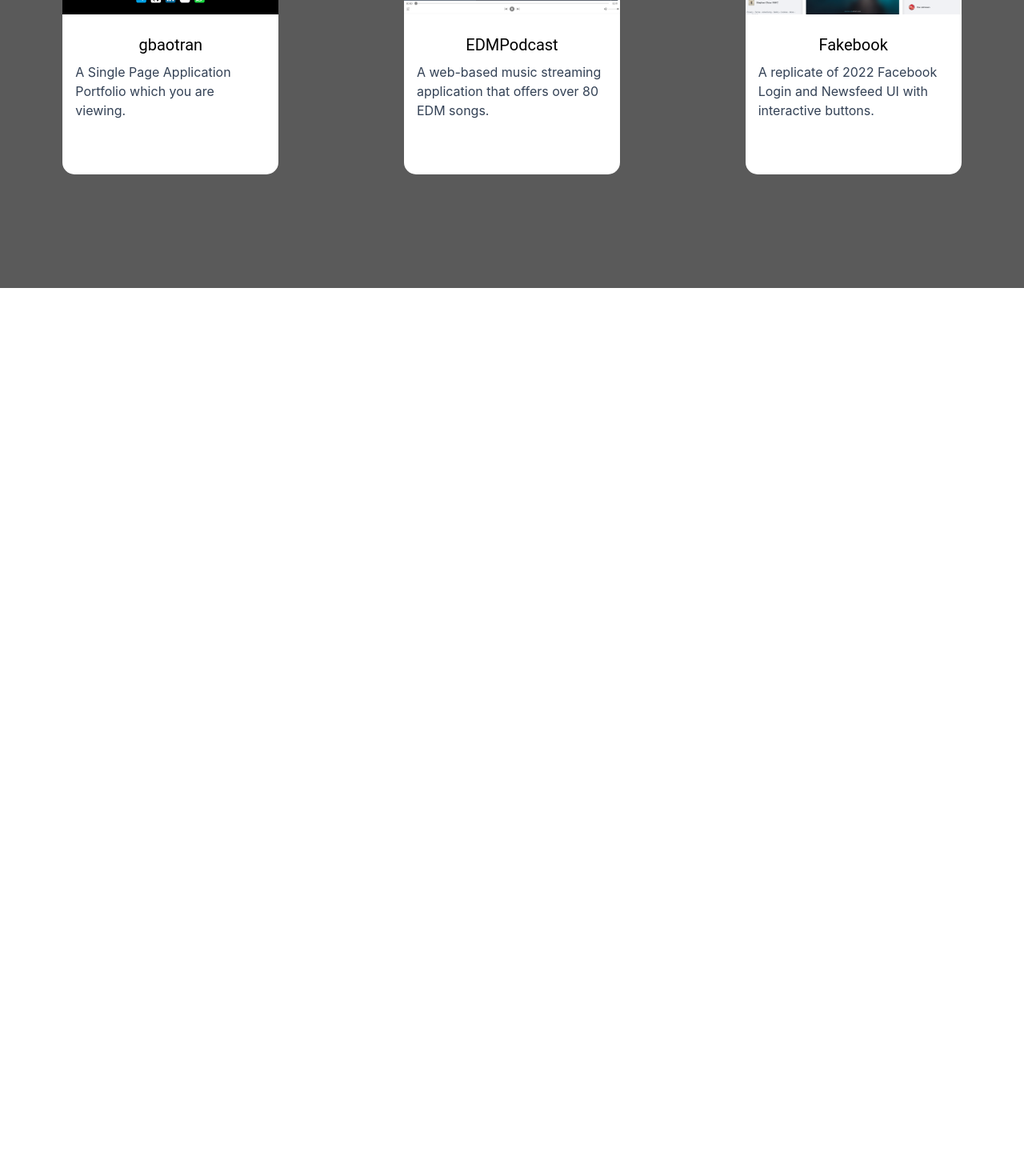
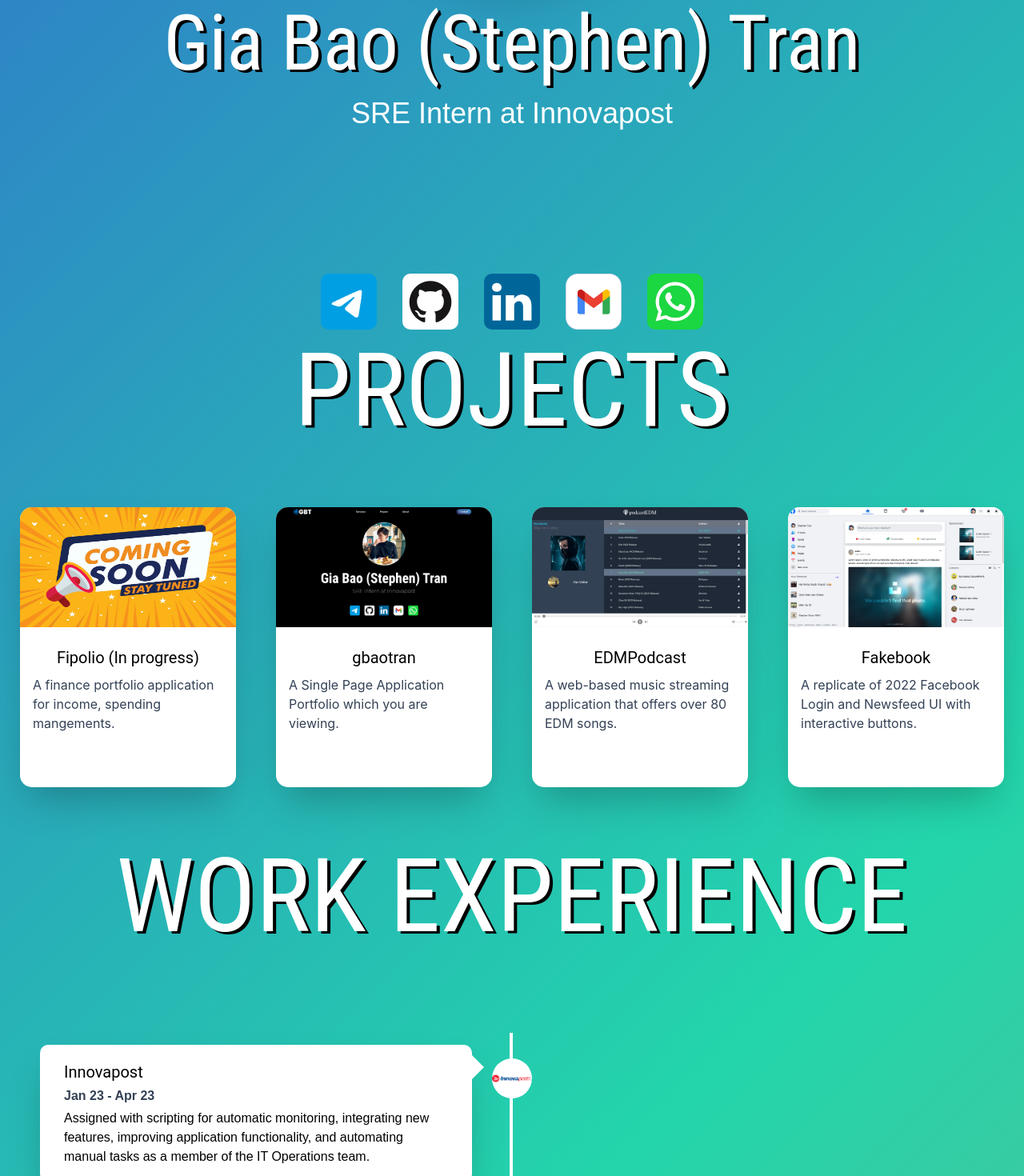
Before and after one commit to sgbaotran/Portfolio-Level4, a React (Create React App) app: page / in a window 1280 px wide. Shown: the part 440-1910 px from the top of the page at 80% size. Before the commit the page ends 800 px from the top, so only its background shows below. Built offline with nearby package versions, Linux system fonts and the light colour scheme.

Commit message:
Tidy up some code

```diff
--- a/src/App.css
+++ b/src/App.css
@@ -6,8 +6,8 @@ body {
 	/* background: linear-gradient(-25deg, #19376D, #0B2447, #146C94, #262A56,#576CBC); */
 	/* linear-gradient(115deg, #dd2035, #15285b) */
 	/* background: linear-gradient(-25deg, #ee7752,#23d5ab, #9b3654, #23a6d5, #6423d5); */
-	background-color: #5A5A5A;
-	/* background: linear-gradient(135deg, #c3e8dc, #3d1aea, #23d5ab, #ee7752); */
+	/* background-color: #5A5A5A; */
+	background: linear-gradient(135deg, #c3e8dc, #3d1aea, #23d5ab, #ee7752);
 	background-size: 400% 400%;
 	animation: gradient 13s ease infinite;
 	min-height: 100vh;
--- a/src/App.js
+++ b/src/App.js
@@ -1,7 +1,7 @@
 import './App.css';
 import Header from './components/Header';
-// import Experience from './components/Experience';
-// import About from './components/About';
+import Experience from './components/Experience';
+import About from './components/About';
 import Project from './components/Project';
 
 
@@ -10,9 +10,9 @@ function App() {
   return (
     <div className='app'>
       <Header></Header>
-      {/* <About></About> */}
+      <About></About>
       <Project></Project>
-      {/* <Experience></Experience> */}
+      <Experience></Experience>
     </div>
   )
 }
--- a/src/components/Experience.css
+++ b/src/components/Experience.css
@@ -69,7 +69,7 @@
 
 
 
-.timeline-box{
+.timeline-item-container{
     border-radius: 10px;
     padding:20px 30px;
     background-color: white
--- a/src/components/Experience.js
+++ b/src/components/Experience.js
@@ -15,7 +15,7 @@ export default function Experience(){
                 <img src={require(`../media/${timeLineItem.image}`)} alt='' className=' timeline-icon' />
 
 
-                <div className='timeline-box shadow-2xl		'>
+                <div className='timeline-item-container shadow-2xl'>
 
                     <h2 className=' timeline-name text-xl '>{timeLineItem.name} </h2>
 
@@ -24,9 +24,7 @@ export default function Experience(){
                     <p className='timeline-description '>{timeLineItem.description} </p>
 
                     <span className={position+'-arrow'} ></span>
-
                 </div>
-
             </div>
             )
         }
--- a/src/components/Project.css
+++ b/src/components/Project.css
@@ -9,7 +9,7 @@
     justify-content: space-around;
     flex-wrap: wrap;
 }
-.project-box{
+.project-item{
 
     position: relative;
     width: 270px;
@@ -20,21 +20,21 @@
 /* If we hover on project-item, It glitches because as soon as the transform starts you aren't hovering any more.
 Therefore, we give it a container that when hover on the "outer", it flips*/
 
-.project-box:hover > .project-item{
+.project-item:hover > .project-item-container{
   transform: rotateY(180deg);
   cursor: pointer;
 }
 
 
-.project-item{
+.project-item-container{
   background-color: white;
   border-radius: 15px;
   width: 100%;
   height: 100%;
   position: absolute;
   transform-style:preserve-3d;
-  transition: all 1.5s ease;
-  transform-style:preserve-3d
+  transition: all 1.5s ease ;
+
 }
 
 .project-front{
@@ -67,6 +67,7 @@ Therefore, we give it a container that when hover on the "outer", it flips*/
 
 .project-image{
     height: 150px;
+    width: 100%;
     border-top-left-radius: 15px;
     border-top-right-radius: 15px;
 
--- a/src/components/Project.js
+++ b/src/components/Project.js
@@ -5,12 +5,10 @@ import projectItems from '../data/projects.json'
 export default function Project() {
     const projects = projectItems.map(projectItem => {
         return (
-            <div className='project-box mb-10'>
+            <div className='project-item mb-10 shadow-2xl'>
 
 
-
-                    <div className='project-item'>
-
+                <div className='project-item-container'>
                     <div className='project-front'>
                         <img src={require(`../media/${projectItem.image}`)} alt='' className=' project-image'></img>
                         <div className='not-image'>
@@ -20,20 +18,14 @@ export default function Project() {
                     </div>
 
 
-
-
-
                     <div className='project-back'>
                         <img src={require(`../media/${projectItem.image}`)} alt='' className=' project-image'></img>
                         <div className='not-image'>
-                                <h2 className='project-name text-center my-2 text-xl'>aaa</h2>
-                                <p className='project-description text-slate-700'>hahahihi</p>
+                            <h2 className='project-name text-center my-2 text-xl'>{projectItem.name}</h2>
+                            <p className='project-description text-slate-700'>{projectItem.description}</p>
                         </div>
                     </div>
                 </div>
-
-
-
 
             </div>
         )
--- a/src/data/projects.json
+++ b/src/data/projects.json
@@ -1,5 +1,12 @@
 [
 
+    {
+        "id":3,
+        "name" : "Fipolio (In progress)",
+        "image": "Fipolio.png",
+        "description": "A finance portfolio application for income, spending mangements."
+
+    },
     {
         "id":2,
         "name" : "gbaotran",
```
Also changed, not shown: src/media/Fipolio.png (added). Lines whose indentation alone changed are shown as unchanged.
